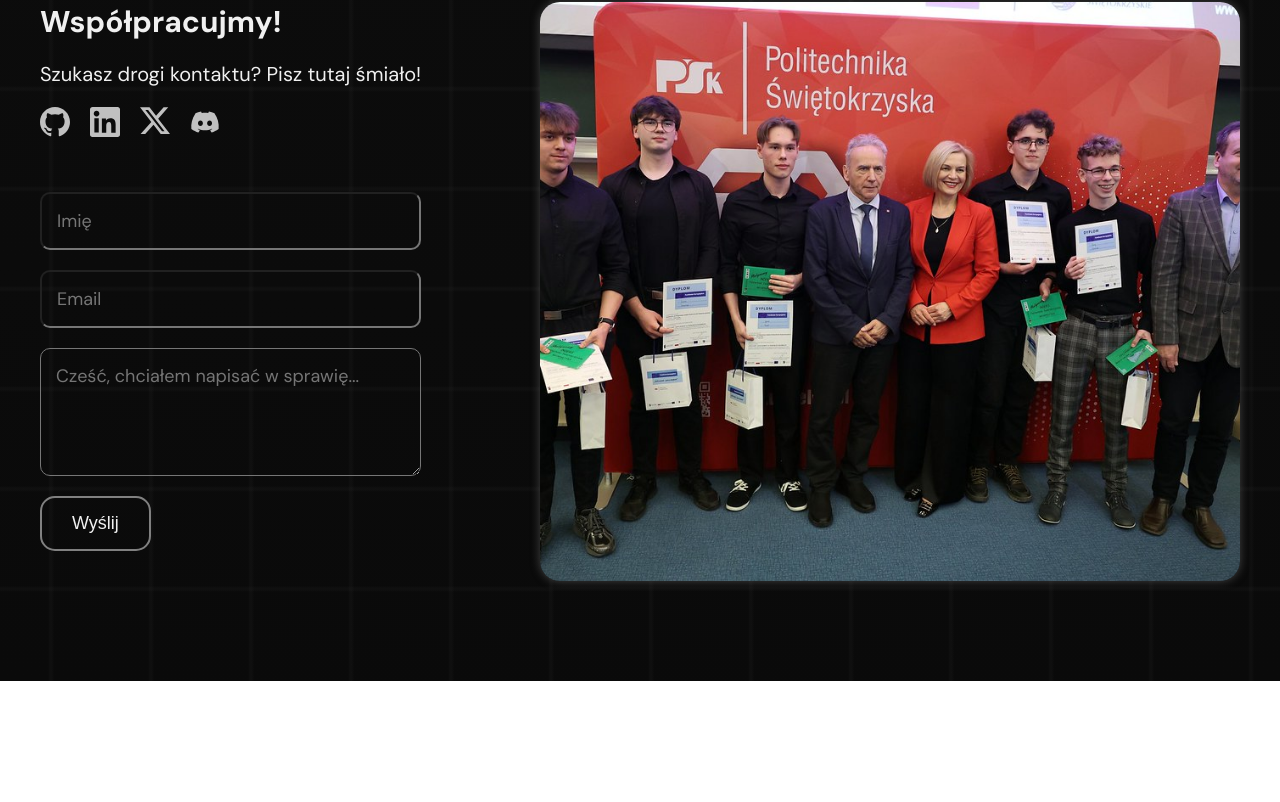
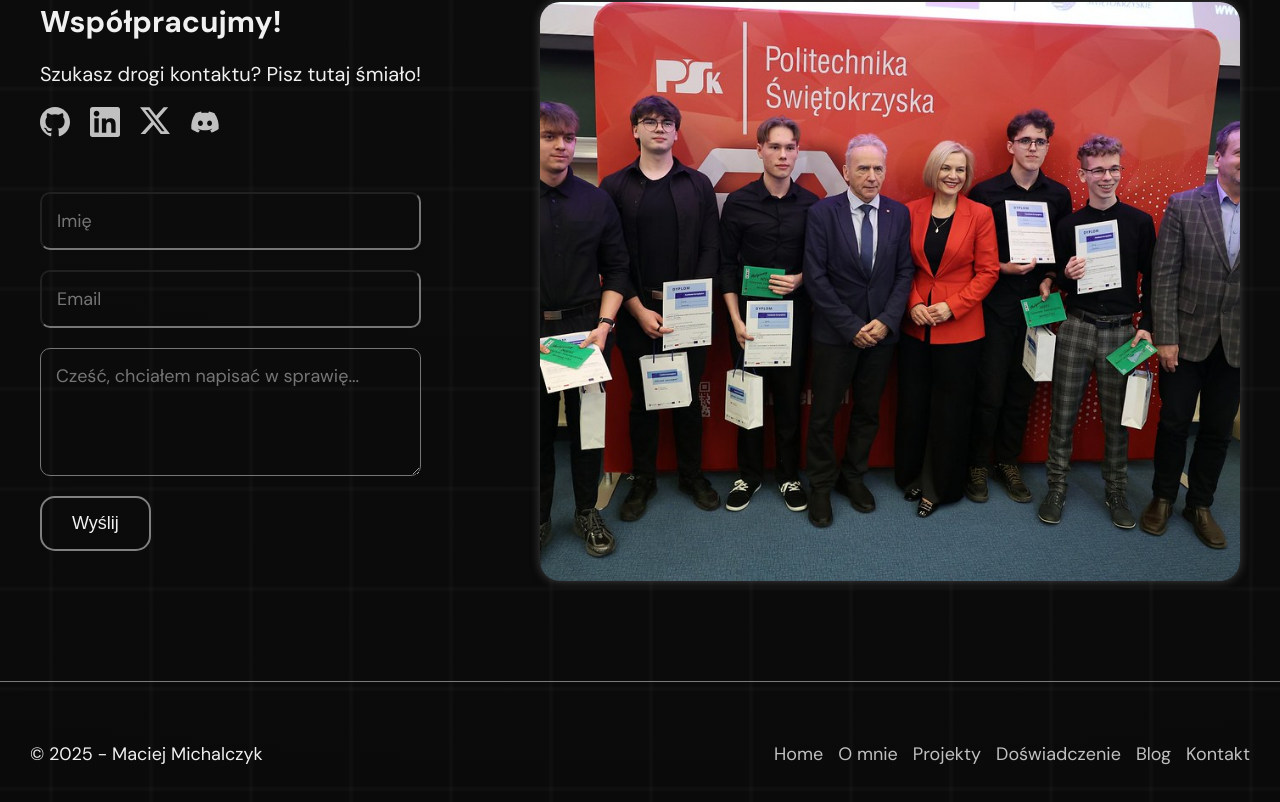
Before and after one commit to MaciejMi/portfolio, a React (Vite) app: page / in a window 1280 px wide. Shown: the part 8360-9162 px from the top of the page. Before the commit the page ends 9041 px from the top, so only its background shows below. Built offline with nearby package versions, Linux system fonts and the light colour scheme.

Commit message:
add footer section

```diff
--- a/src/assets/components.scss
+++ b/src/assets/components.scss
@@ -292,6 +292,26 @@
 	}
 }
 
+// ARROW UP
+
+.arrowUp {
+	display: flex;
+	align-items: center;
+	justify-content: center;
+	font-size: 3rem;
+	position: fixed;
+	bottom: 25px;
+	right: 25px;
+	text-decoration: none;
+	color: c.$textColor;
+	border: 2px solid rgba(255, 255, 255, 0.5);
+	border-radius: 50%;
+	width: 50px;
+	height: 50px;
+	background-color: rgba(0, 0, 0, 0.5);
+	z-index: 100;
+}
+
 // RWD
 
 @media (min-width: 576px) {
@@ -305,6 +325,9 @@
 }
 
 @media (min-width: 768px) {
+	.arrowUp {
+		display: none;
+	}
 	.badge {
 		font-size: 1.2rem;
 	}
--- /dev/null
+++ b/src/assets/footer.scss
@@ -0,0 +1,28 @@
+@use './_colors' as c;
+
+.footer {
+	border-top: 1px solid #7b7b7b;
+	padding: 30px 0;
+	font-size: 1.8rem;
+
+	.wrapper {
+		display: flex;
+		flex-wrap: wrap;
+		justify-content: space-between;
+	}
+
+	&__left {
+		padding: 30px;
+	}
+
+	&__right {
+		padding: 30px;
+		display: flex;
+		flex-wrap: wrap;
+		gap: 15px;
+		a {
+			text-decoration: none;
+			color: c.$accent-color;
+		}
+	}
+}
--- a/src/assets/main.scss
+++ b/src/assets/main.scss
@@ -58,3 +58,7 @@
 	background-position: 0 0, 0 0, center;
 	background-repeat: repeat, repeat, no-repeat;
 }
+
+main {
+	position: relative;
+}
--- /dev/null
+++ b/src/components/Footer.jsx
@@ -0,0 +1,25 @@
+import '../assets/footer.scss'
+
+const Footer = () => {
+	const currentYear = new Date().getFullYear()
+
+	return (
+		<footer className="footer">
+			<div className="wrapper">
+				<div className="footer__left">
+					<p>&copy; {currentYear} - Maciej Michalczyk</p>
+				</div>
+				<div className="footer__right">
+					<a href="#">Home</a>
+					<a href="#aboutme">O mnie</a>
+					<a href="#projects">Projekty</a>
+					<a href="#experience">Doświadczenie</a>
+					<a href="#blog">Blog</a>
+					<a href="#contact">Kontakt</a>
+				</div>
+			</div>
+		</footer>
+	)
+}
+
+export default Footer
--- a/src/components/Header.jsx
+++ b/src/components/Header.jsx
@@ -18,14 +18,14 @@
 					isOnline={true}
 				/>
 				<div className="header__content">
-					<div class="top">
+					<div className="top">
 						<h1>Maciej Michalczyk</h1>
 						<h2>Full-Stack Developer</h2>
 						<p className="header__location">
-							<i class="ti ti-map-pin"></i> Kielce, Polska
+							<i className="ti ti-map-pin"></i> Kielce, Polska
 						</p>
 					</div>
-					<p class="header__description">
+					<p className="header__description">
 						Tworzę <span>aplikacje internetowe</span> w <span>React.js</span> i <span>Express.js</span>.
 					</p>
 					<div className="header__social-media">
--- a/src/components/Main.jsx
+++ b/src/components/Main.jsx
@@ -1,17 +1,21 @@
 import AboutMe from './AboutMe'
+import ArrowUp from './addons/ArrowUp'
 import Blog from './Blog'
 import Contact from './Contact'
 import Experience from './Experience'
+import Footer from './Footer'
 import Projects from './Projects'
 
 const Main = () => {
 	return (
 		<main>
+			<ArrowUp />
 			<AboutMe />
 			<Projects />
 			<Experience />
 			<Blog />
 			<Contact />
+			<Footer />
 		</main>
 	)
 }
--- /dev/null
+++ b/src/components/addons/ArrowUp.jsx
@@ -0,0 +1,11 @@
+import '../../assets/components.scss'
+
+const ArrowUp = () => {
+	return (
+		<a className="arrowUp" href="#">
+			<i className="ti ti-caret-up"></i>
+		</a>
+	)
+}
+
+export default ArrowUp
--- a/src/components/addons/ExperienceCard.jsx
+++ b/src/components/addons/ExperienceCard.jsx
@@ -10,7 +10,7 @@
 					<p>{location}</p>
 					<img src={countryIcon} alt={countryAlt} />
 				</div>
-				<p class="experienceCard__date">{dates}</p>
+				<p className="experienceCard__date">{dates}</p>
 				<p>{children}</p>
 			</div>
 			<div className="experienceCard__right">
--- a/src/components/addons/ProjectBox.jsx
+++ b/src/components/addons/ProjectBox.jsx
@@ -9,8 +9,8 @@
 				<h4>{title}</h4>
 				<p>{children}</p>
 				<div className="projectBox__skills">
-					{skills.map(skill => (
-						<Skill key={skill.text} icon={skill.image} text={skill.title} />
+					{skills.map((skill, index) => (
+						<Skill key={index} icon={skill.image} text={skill.title} />
 					))}
 				</div>
 			</div>
--- a/src/components/addons/SectionImage.jsx
+++ b/src/components/addons/SectionImage.jsx
@@ -2,7 +2,7 @@
 
 const SectionImage = ({ image, alt }) => {
 	return (
-		<div class="image_box">
+		<div className="image_box">
 			<img src={image} alt={alt} className="image" />
 		</div>
 	)
```
